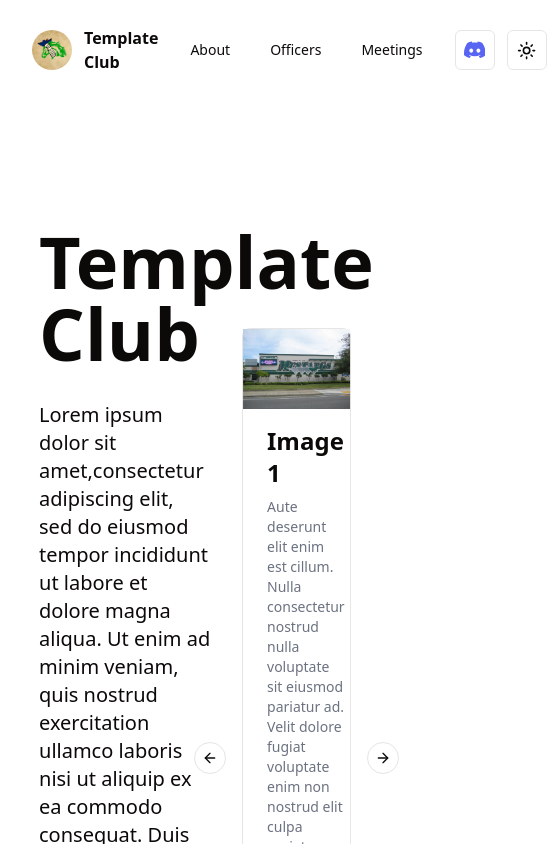
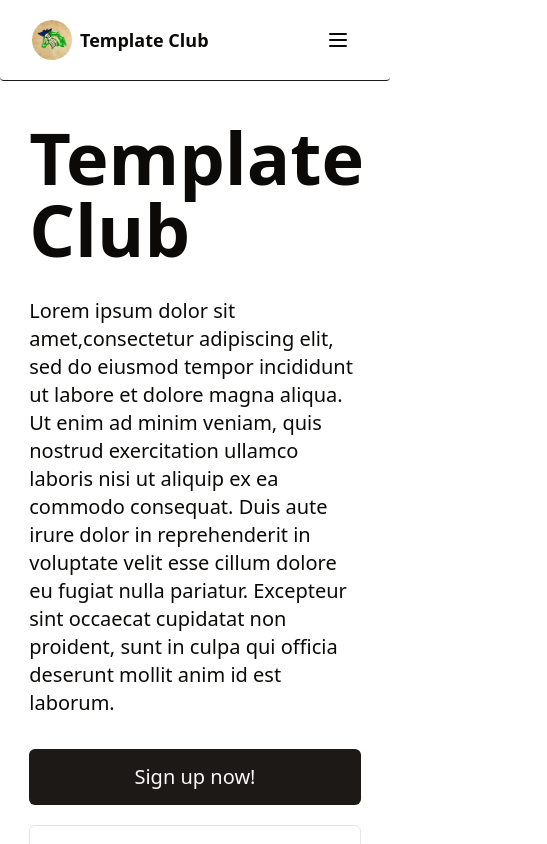
Before and after one commit to homesteadmathclub/new-website, a Next.js app: page / in a window 390 px wide. Shown: the top 844 px of the page, 547 px wide, since content can reach past the window. Built offline with nearby package versions, Linux system fonts and the light colour scheme.

Commit message:
Update navbar (Not yet finished)

```diff
--- a/package.json
+++ b/package.json
@@ -10,6 +10,7 @@
   },
   "dependencies": {
     "@radix-ui/react-avatar": "^1.0.4",
+    "@radix-ui/react-dialog": "^1.0.5",
     "@radix-ui/react-dropdown-menu": "^2.0.6",
     "@radix-ui/react-navigation-menu": "^1.1.4",
     "@radix-ui/react-slot": "^1.0.2",
--- a/src/app/layout.js
+++ b/src/app/layout.js
@@ -1,19 +1,19 @@
-import { Navbar } from "@/components/Navbar.jsx";
-import "./globals.css";
-import { ThemeProvider } from "@/components/theme-provider";
+import { Navbar } from '@/components/Navbar.jsx';
+import './globals.css';
+import { ThemeProvider } from '@/components/theme-provider';
 
 export const metadata = {
-  title: "HHS Club Website",
-  description: "Template website for various clubs at Homestead High School",
+	title: 'HHS Club Website',
+	description: 'Template website for various clubs at Homestead High School',
 };
 
 export default function RootLayout({ children }) {
 	return (
-    <html lang="en">
-      <body className="flex min-w-full max-w-full flex-col overflow-hidden scroll-smooth">
+		<html lang='en'>
+			<body className='flex min-w-[100dvw] flex-col overflow-x-hidden scroll-smooth mx-auto'>
 				<ThemeProvider
-          attribute="class"
-          defaultTheme="system"
+					attribute='class'
+					defaultTheme='system'
 					enableSystem
 					disableTransitionOnChange
 				>
--- a/src/app/page.js
+++ b/src/app/page.js
@@ -1,33 +1,33 @@
-"use client";
+'use client';
 
-import { Button } from "@/components/ui/button";
-import config from "@/lib/config.js";
+import { Button } from '@/components/ui/button';
+import config from '@/lib/config.js';
 import {
 	Carousel,
 	CarouselContent,
-  CarouselItem,
 	CarouselNext,
 	CarouselPrevious,
-} from "@/components/ui/carousel";
-import { Card, CardContent } from "@/components/ui/card";
-import Autoplay from "embla-carousel-autoplay";
-import { CarouselImageCard } from "@/components/CarouselImageCard";
+} from '@/components/ui/carousel';
+import Autoplay from 'embla-carousel-autoplay';
+import { CarouselImageCard } from '@/components/CarouselImageCard';
 
 export default function Home() {
 	return (
-    <main className="min-h-[90dvh] w-[80%] mx-auto pt-[10dvh]">
-      <div className="w-full h-full text-sm grid grid-cols-[55%,10%,35%] items-center justify-center">
-        <div className="flex flex-col gap-y-8 pt-10">
-          <div className="flex items-end text-7xl font-bold">
+		<main className='min-h-[90dvh] w-[85%] lg:w-[80%] mx-auto lg:pt-[10dvh]'>
+			<div className='w-full h-full text-sm lg:grid lg:grid-cols-[55%,10%,35%] items-center justify-center'>
+				<div className='flex flex-col gap-y-8 pt-10'>
+					<div className='flex items-end text-7xl font-bold'>
 						{config.club_name}
 					</div>
-          <div className="text-xl ">{config.home_page.description}</div>
-          <div className="flex gap-x-5">
-            <Button variant="default" size="xl">
+					<div className='text-xl '>
+						{config.home_page.description}
+					</div>
+					<div className='flex gap-5 flex-col lg:flex-row'>
+						<Button variant='default' size='xl'>
 							<a href={config.signup_form}>Sign up now!</a>
 						</Button>
 						{config.home_page.secondary_button.display && (
-              <Button variant="outline" size="xl">
+							<Button variant='outline' size='xl'>
 								<a href={config.home_page.secondary_button.url}>
 									{config.home_page.secondary_button.text}
 								</a>
@@ -35,9 +35,9 @@ export default function Home() {
 						)}
 					</div>
 				</div>
-        <div className="col-start-3 h-[75%] w-full">
+				<div className='col-start-3 h-[75%] w-full'>
 					<Carousel
-            className="h-full w-full"
+						className='h-full w-[85%] mx-auto lg:mx-0 lg:w-full'
 						plugins={[
 							Autoplay({
 								delay: 4500,
@@ -51,9 +51,15 @@ export default function Home() {
 						}}
 					>
 						<CarouselContent>
-              <CarouselImageCard title="Latest News" />
-              <CarouselImageCard title="Image 1" imageURL="/placeholder2.png" />
-              <CarouselImageCard title="Image 2" imageURL="/placeholder3.png" />
+							<CarouselImageCard title='Latest News' />
+							<CarouselImageCard
+								title='Image 1'
+								imageURL='/placeholder2.png'
+							/>
+							<CarouselImageCard
+								title='Image 2'
+								imageURL='/placeholder3.png'
+							/>
 						</CarouselContent>
 						<CarouselPrevious />
 						<CarouselNext />
--- /dev/null
+++ b/src/components/Nav.jsx
@@ -0,0 +1,68 @@
+"use client";
+
+import config from "@/lib/config.js";
+import Link from "next/link";
+import { navigationMenuTriggerStyle } from "@/components/ui/navigation-menu";
+import {
+  NavigationMenu,
+  NavigationMenuItem,
+  NavigationMenuLink,
+} from "@/components/ui/navigation-menu";
+import { ModeToggle } from "./ModeToggle.jsx";
+import { DiscordButton } from "./DiscordButton.jsx";
+import { Avatar, AvatarFallback, AvatarImage } from "@/components/ui/avatar";
+
+export function Navbar() {
+  return (
+    <nav className="list-none sticky top-0 z-50 w-full py-[0.5rem]">
+      <div className="container flex h-[10dvh] max-w-screen-2xl items-center">
+        <div className="mr-4">
+          <NavigationMenu className="flex space-x-2">
+            <NavigationMenuItem className="mr-2 flex items-center justify-center">
+              <Avatar className="mr-3">
+                <AvatarImage src="/logo.png" />
+                <AvatarFallback>HHS</AvatarFallback>
+              </Avatar>
+              <b>
+                <Link href="/" legacyBehavior passHref>
+                  {config.club_name}
+                </Link>
+              </b>
+            </NavigationMenuItem>
+            <NavigationMenuItem>
+              <Link href="/about" legacyBehavior passHref>
+                <NavigationMenuLink className={navigationMenuTriggerStyle()}>
+                  About
+                </NavigationMenuLink>
+              </Link>
+            </NavigationMenuItem>
+            <NavigationMenuItem>
+              <Link href="/officers" legacyBehavior passHref>
+                <NavigationMenuLink className={navigationMenuTriggerStyle()}>
+                  Officers
+                </NavigationMenuLink>
+              </Link>
+            </NavigationMenuItem>
+            <NavigationMenuItem>
+              <Link href="/meetings" legacyBehavior passHref>
+                <NavigationMenuLink className={navigationMenuTriggerStyle()}>
+                  Meetings
+                </NavigationMenuLink>
+              </Link>
+            </NavigationMenuItem>
+          </NavigationMenu>
+        </div>
+        <div className="flex flex-1 items-center justify-between space-x-2 md:justify-end">
+          <NavigationMenu className="flex space-x-3">
+            <NavigationMenuItem>
+              <DiscordButton />
+            </NavigationMenuItem>
+            <NavigationMenuItem>
+              <ModeToggle />
+            </NavigationMenuItem>
+          </NavigationMenu>
+        </div>
+      </div>
+    </nav>
+  );
+}
--- a/src/components/Navbar.jsx
+++ b/src/components/Navbar.jsx
@@ -1,68 +1,166 @@
-"use client";
-
-import config from "@/lib/config.js";
-import Link from "next/link";
-import { navigationMenuTriggerStyle } from "@/components/ui/navigation-menu";
+import Link from 'next/link';
+import { Button } from '@/components/ui/button';
 import {
-  NavigationMenu,
-  NavigationMenuItem,
-  NavigationMenuLink,
-} from "@/components/ui/navigation-menu";
-import { ModeToggle } from "./ModeToggle.jsx";
-import { DiscordButton } from "./DiscordButton.jsx";
-import { Avatar, AvatarFallback, AvatarImage } from "@/components/ui/avatar";
+	SheetTrigger,
+	SheetContent,
+	Sheet,
+	SheetClose,
+} from '@/components/ui/sheet';
+import { ModeToggle } from './ModeToggle';
+import { DiscordButton } from './DiscordButton';
+import { Avatar, AvatarFallback, AvatarImage } from '@/components/ui/avatar';
+import config from '@/lib/config';
 
 export function Navbar() {
 	return (
-    <nav className="list-none sticky top-0 z-50 w-full py-[0.5rem]">
-      <div className="container flex h-[10dvh] max-w-screen-2xl items-center">
-        <div className="mr-4">
-          <NavigationMenu className="flex space-x-2">
-            <NavigationMenuItem className="mr-2 flex items-center justify-center">
-              <Avatar className="mr-3">
-                <AvatarImage src="/logo.png" />
+		<header className='w-[100svw] bg-white/70 dark:bg-stone-950/70 border-b-[1px] border-stone-900 sticky top-0 rounded-b-sm backdrop-blur-3xl'>
+			<div className='container mx-auto flex h-16 items-center justify-between py-10'>
+				<div className='flex flex-row items-center w-full'>
+					<Link className='flex items-center gap-2' href='/'>
+						<Avatar className='size-10'>
+							<AvatarImage src='/logo.png' />
 							<AvatarFallback>HHS</AvatarFallback>
 						</Avatar>
-              <b>
-                <Link href="/" legacyBehavior passHref>
+						<span className='text-lg font-semibold'>
 							{config.club_name}
+						</span>
 					</Link>
-              </b>
-            </NavigationMenuItem>
-            <NavigationMenuItem>
-              <Link href="/about" legacyBehavior passHref>
-                <NavigationMenuLink className={navigationMenuTriggerStyle()}>
+					<nav className='hidden lg:flex items-start gap-4'>
+						<Link
+							className='text-sm font-medium hover:underline underline-offset-4'
+							href='/about'
+						>
 							About
-                </NavigationMenuLink>
 						</Link>
-            </NavigationMenuItem>
-            <NavigationMenuItem>
-              <Link href="/officers" legacyBehavior passHref>
-                <NavigationMenuLink className={navigationMenuTriggerStyle()}>
+						<Link
+							className='text-sm font-medium hover:underline underline-offset-4'
+							href='/officers'
+						>
 							Officers
-                </NavigationMenuLink>
 						</Link>
-            </NavigationMenuItem>
-            <NavigationMenuItem>
-              <Link href="/meetings" legacyBehavior passHref>
-                <NavigationMenuLink className={navigationMenuTriggerStyle()}>
+						<Link
+							className='text-sm font-medium hover:underline underline-offset-4'
+							href='/meetings'
+						>
 							Meetings
-                </NavigationMenuLink>
 						</Link>
-            </NavigationMenuItem>
-          </NavigationMenu>
+					</nav>
 				</div>
-        <div className="flex flex-1 items-center justify-between space-x-2 md:justify-end">
-          <NavigationMenu className="flex space-x-3">
-            <NavigationMenuItem>
+				<div>
+					<div className='items-center gap-2 hidden lg:inline-flex'>
 						<DiscordButton />
-            </NavigationMenuItem>
-            <NavigationMenuItem>
 						<ModeToggle />
-            </NavigationMenuItem>
-          </NavigationMenu>
+					</div>
+					<Sheet>
+						<SheetTrigger asChild>
+							<Button
+								className='lg:hidden'
+								size='icon'
+								variant='ghost'
+							>
+								<MenuIcon className='h-6 w-6' />
+								<span className='sr-only'>Toggle menu</span>
+							</Button>
+						</SheetTrigger>
+						<SheetContent
+							className='bg-white dark:bg-stone-950'
+							side='left'
+						>
+							<div className='flex items-center justify-between px-4 py-4'>
+								<Link
+									className='flex items-center gap-2'
+									href='#'
+								>
+									<Avatar>
+										<AvatarImage src='/logo.png' />
+										<AvatarFallback>HHS</AvatarFallback>
+									</Avatar>
+									<span className='text-lg font-semibold'>
+										{config.club_name}
+									</span>
+								</Link>
+								<SheetClose>
+									<Button
+										className='lg:hidden'
+										size='icon'
+										variant='ghost'
+									>
+										<XIcon className='h-6 w-6' />
+										<span className='sr-only'>
+											Close menu
+										</span>
+									</Button>
+								</SheetClose>
+							</div>
+							<nav className='grid gap-2 px-4 py-6'>
+								<Link
+									className='flex items-center gap-2 rounded-md py-2 px-3 text-sm font-medium hover:bg-stone-100 dark:hover:bg-stone-800'
+									href='/about'
+								>
+									About
+								</Link>
+								<Link
+									className='flex items-center gap-2 rounded-md py-2 px-3 text-sm font-medium hover:bg-stone-100 dark:hover:bg-stone-800'
+									href='/officers'
+								>
+									Officers
+								</Link>
+								<Link
+									className='flex items-center gap-2 rounded-md py-2 px-3 text-sm font-medium hover:bg-stone-100 dark:hover:bg-stone-800'
+									href='/meetings'
+								>
+									Meetings
+								</Link>
+							</nav>
+							<div className='px-4 py-4'>
+								<DiscordButton />
+								<ModeToggle />
+							</div>
+						</SheetContent>
+					</Sheet>
 				</div>
 			</div>
-    </nav>
+		</header>
 	);
 }
+
+function MenuIcon(props) {
+	return (
+		<svg
+			{...props}
+			xmlns='http://www.w3.org/2000/svg'
+			width='24'
+			height='24'
+			viewBox='0 0 24 24'
+			fill='none'
+			stroke='currentColor'
+			strokeWidth='2'
+			strokeLinecap='round'
+			strokeLinejoin='round'
+		>
+			<line x1='4' x2='20' y1='12' y2='12' />
+			<line x1='4' x2='20' y1='6' y2='6' />
+			<line x1='4' x2='20' y1='18' y2='18' />
+		</svg>
+	);
+}
+
+function XIcon(props) {
+	return (
+		<svg
+			{...props}
+			xmlns='http://www.w3.org/2000/svg'
+			width='24'
+			height='24'
+			viewBox='0 0 24 24'
+			fill='none'
+			stroke='currentColor'
+			strokeWidth='2'
+			strokeLinecap='round'
+			strokeLinejoin='round'
+		>
+			<path d='M18 6 6 18' />
+			<path d='m6 6 12 12' />
+		</svg>
+	);
+}
--- /dev/null
+++ b/src/components/ui/sheet.jsx
@@ -0,0 +1,118 @@
+'use client';
+import * as React from 'react';
+import * as SheetPrimitive from '@radix-ui/react-dialog';
+import { cva } from 'class-variance-authority';
+import { X } from 'lucide-react';
+
+import { cn } from '@/lib/utils';
+
+const Sheet = SheetPrimitive.Root;
+
+const SheetTrigger = SheetPrimitive.Trigger;
+
+const SheetClose = SheetPrimitive.Close;
+
+const SheetPortal = SheetPrimitive.Portal;
+
+const SheetOverlay = React.forwardRef(({ className, ...props }, ref) => (
+	<SheetPrimitive.Overlay
+		className={cn(
+			'fixed inset-0 z-50 bg-black/80  data-[state=open]:animate-in data-[state=closed]:animate-out data-[state=closed]:fade-out-0 data-[state=open]:fade-in-0',
+			className
+		)}
+		{...props}
+		ref={ref}
+	/>
+));
+SheetOverlay.displayName = SheetPrimitive.Overlay.displayName;
+
+const sheetVariants = cva(
+	'fixed z-50 gap-4 bg-background p-6 shadow-lg transition ease-in-out data-[state=open]:animate-in data-[state=closed]:animate-out data-[state=closed]:duration-300 data-[state=open]:duration-500',
+	{
+		variants: {
+			side: {
+				top: 'inset-x-0 top-0 border-b data-[state=closed]:slide-out-to-top data-[state=open]:slide-in-from-top',
+				bottom: 'inset-x-0 bottom-0 border-t data-[state=closed]:slide-out-to-bottom data-[state=open]:slide-in-from-bottom',
+				left: 'inset-y-0 left-0 h-full w-3/4 border-r data-[state=closed]:slide-out-to-left data-[state=open]:slide-in-from-left sm:max-w-sm',
+				right: 'inset-y-0 right-0 h-full w-3/4  border-l data-[state=closed]:slide-out-to-right data-[state=open]:slide-in-from-right sm:max-w-sm',
+			},
+		},
+		defaultVariants: {
+			side: 'right',
+		},
+	}
+);
+
+const SheetContent = React.forwardRef(
+	({ side = 'right', className, children, ...props }, ref) => (
+		<SheetPortal>
+			<SheetOverlay />
+			<SheetPrimitive.Content
+				ref={ref}
+				className={cn(sheetVariants({ side }), className)}
+				{...props}
+			>
+				{children}
+				{/* <SheetPrimitive.Close
+        className="absolute right-4 top-4 rounded-sm opacity-70 ring-offset-background transition-opacity hover:opacity-100 focus:outline-none focus:ring-2 focus:ring-ring focus:ring-offset-2 disabled:pointer-events-none data-[state=open]:bg-secondary">
+        <X className="h-4 w-4" />
+        <span className="sr-only">Close</span>
+      </SheetPrimitive.Close> */}
+			</SheetPrimitive.Content>
+		</SheetPortal>
+	)
+);
+SheetContent.displayName = SheetPrimitive.Content.displayName;
+
+const SheetHeader = ({ className, ...props }) => (
+	<div
+		className={cn(
+			'flex flex-col space-y-2 text-center sm:text-left',
+			className
+		)}
+		{...props}
+	/>
+);
+SheetHeader.displayName = 'SheetHeader';
+
+const SheetFooter = ({ className, ...props }) => (
+	<div
+		className={cn(
+			'flex flex-col-reverse sm:flex-row sm:justify-end sm:space-x-2',
+			className
+		)}
+		{...props}
+	/>
+);
+SheetFooter.displayName = 'SheetFooter';
+
+const SheetTitle = React.forwardRef(({ className, ...props }, ref) => (
+	<SheetPrimitive.Title
+		ref={ref}
+		className={cn('text-lg font-semibold text-foreground', className)}
+		{...props}
+	/>
+));
+SheetTitle.displayName = SheetPrimitive.Title.displayName;
+
+const SheetDescription = React.forwardRef(({ className, ...props }, ref) => (
+	<SheetPrimitive.Description
+		ref={ref}
+		className={cn('text-sm text-muted-foreground', className)}
+		{...props}
+	/>
+));
+SheetDescription.displayName = SheetPrimitive.Description.displayName;
+
+export {
+	Sheet,
+	SheetPortal,
+	SheetOverlay,
+	SheetTrigger,
+	SheetClose,
+	SheetContent,
+	SheetHeader,
+	SheetFooter,
+	SheetTitle,
+	SheetDescription,
+};
```
Also changed, not shown: 1 other file (tests, documents, lock files or other folders). Lines whose indentation alone changed are shown as unchanged.
